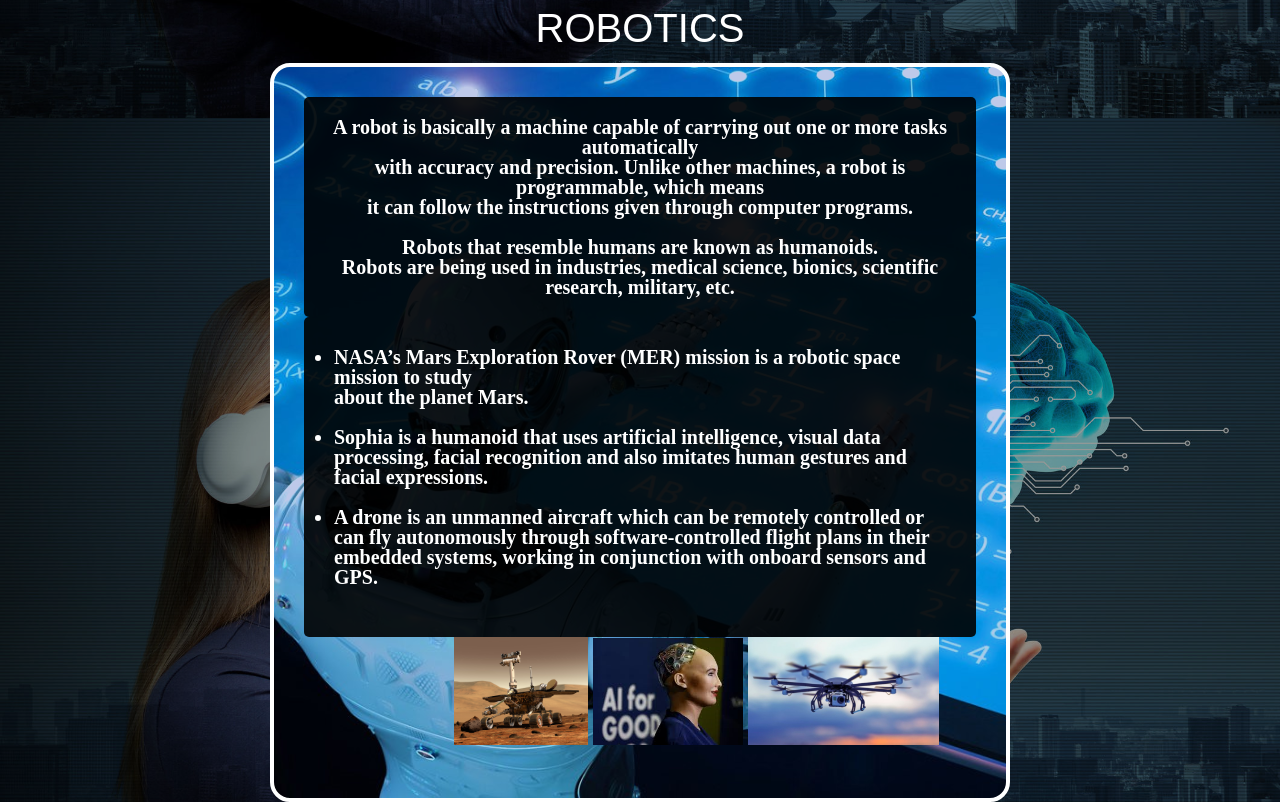
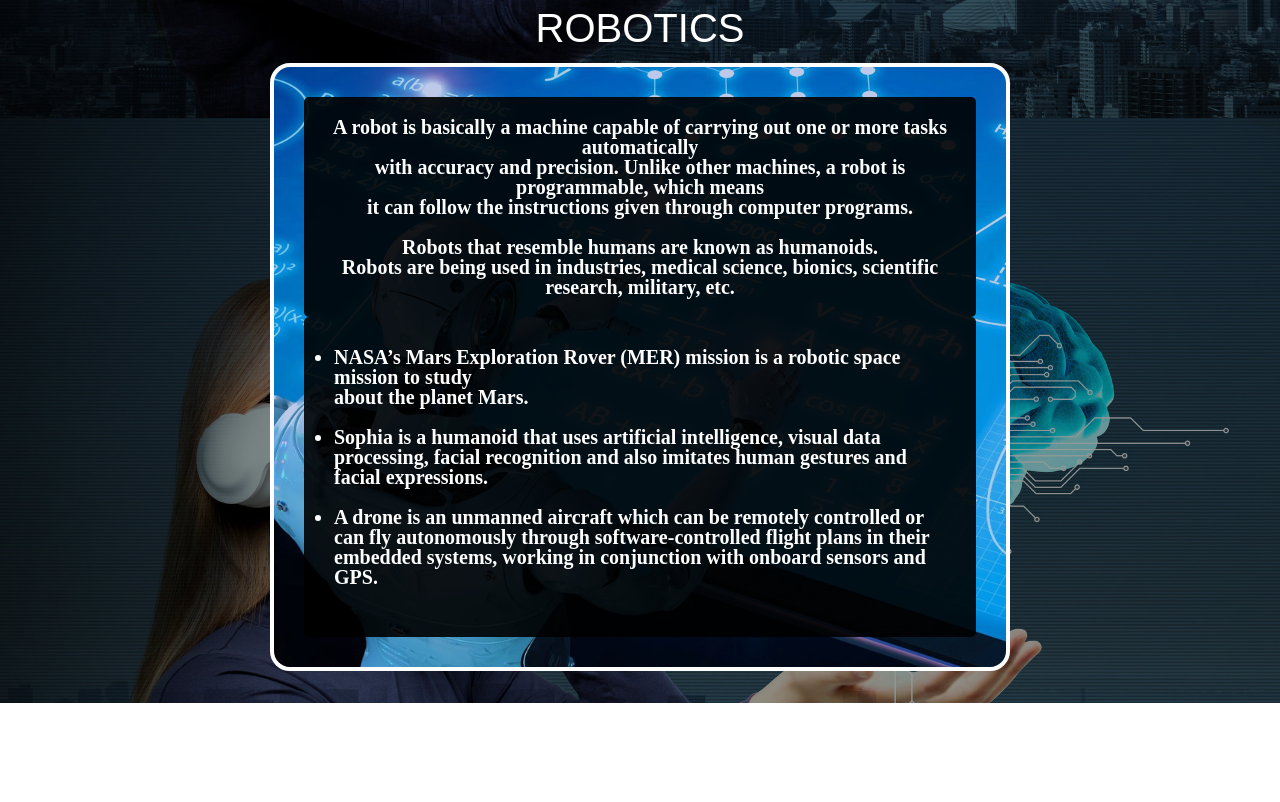
Before and after one commit to Gauraansh14/Emerging-Trends, a plain HTML site: page AI.html in a window 1280 px wide. Shown: the part 2442-3244 px from the top of the page. After the commit the page ends 3145 px from the top, so only its background shows below. Drawn offline with Linux system fonts and the light colour scheme; a web font is replaced by a local one.

Commit message:
Update AI.html

```diff
--- a/AI.html
+++ b/AI.html
@@ -132,11 +132,7 @@
         systems, working in conjunction with onboard
         sensors and GPS. <br><br> </li>
     </ul>
-          <img src="./images/AI/Mer.jpg" id="merimg">
-
-          <img src="./images/Ai/sophia1.png" id="sophia">
-
-          <img src="./images/AI/drone.jpg" id="drone">
+            </article>
 <br><br>
     </div>
 </body>
```
